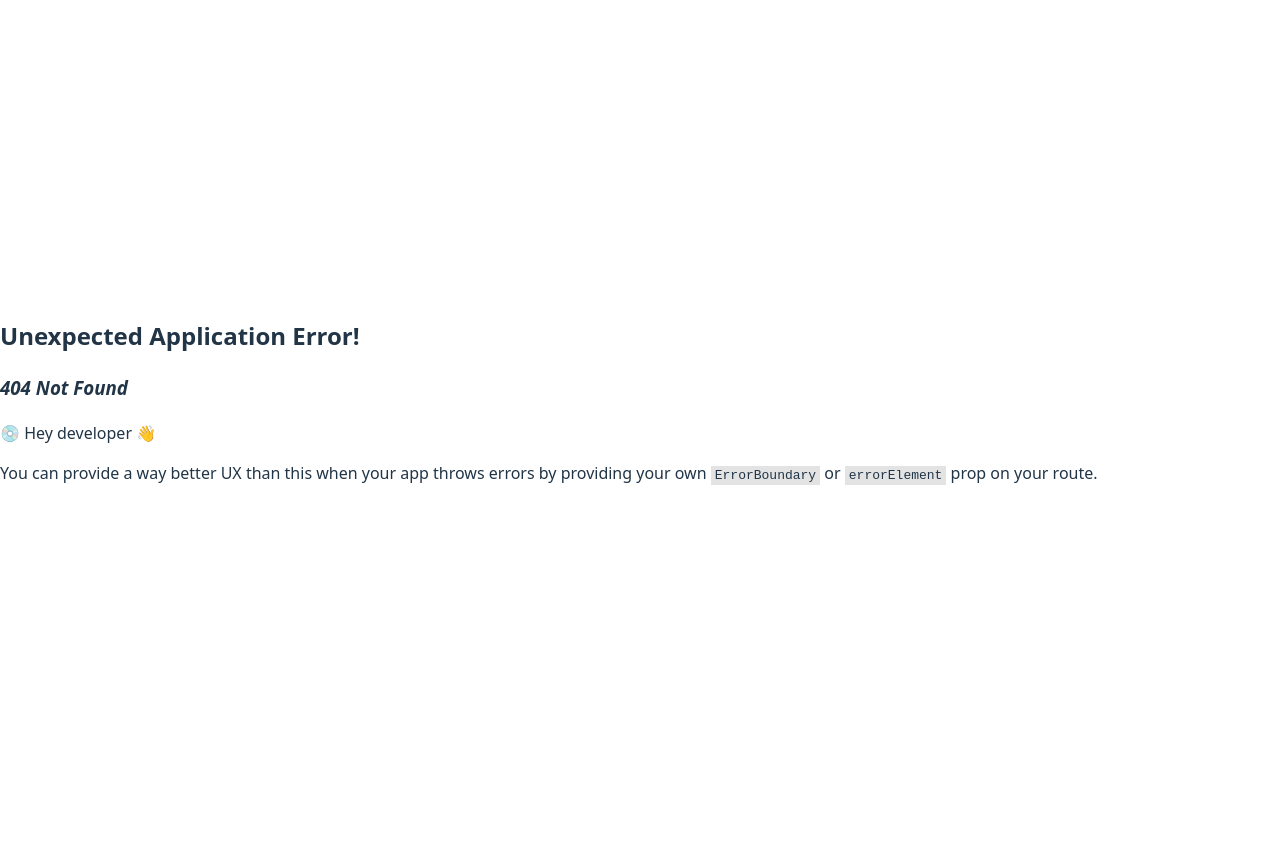
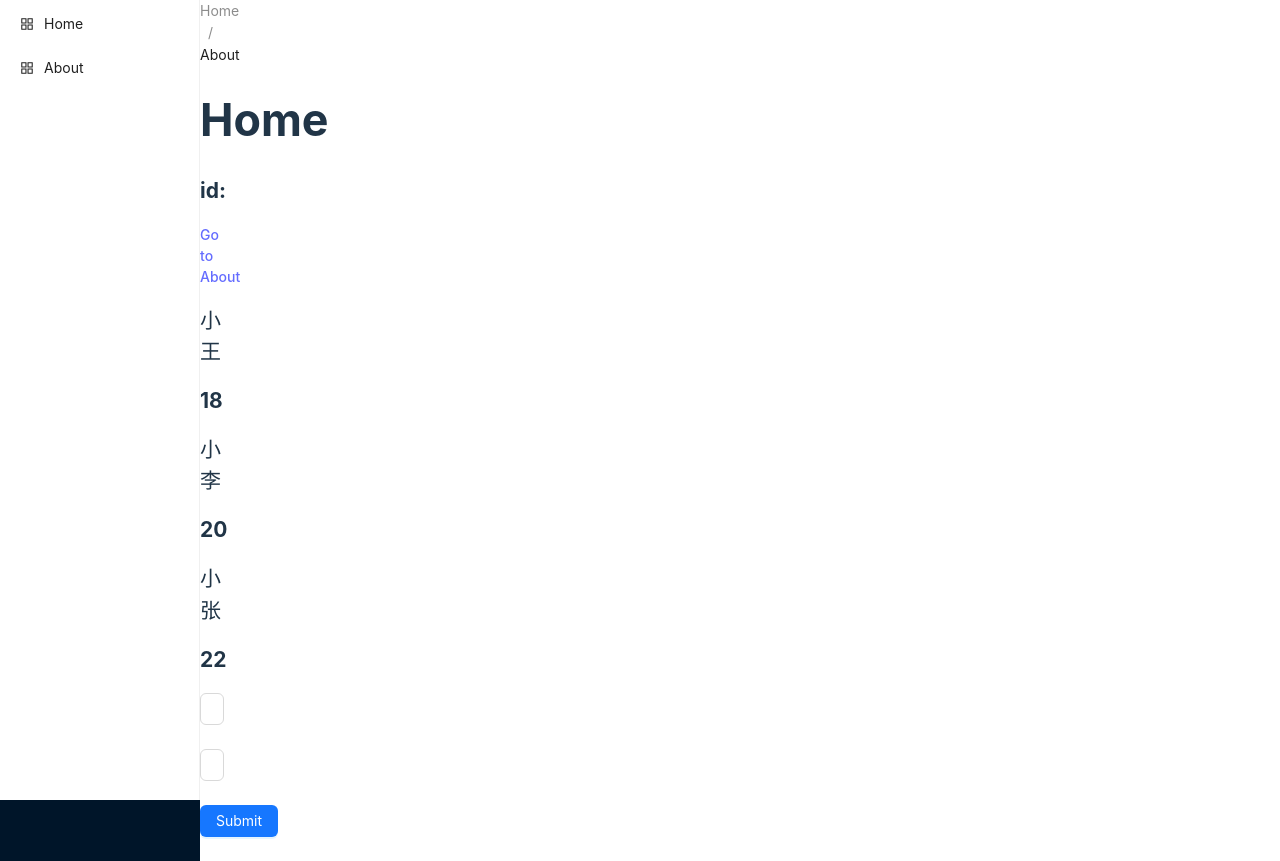
Before and after one commit to CrombastiC/react-, a React (Vite) app in the folder router/react-router/: page /home in a window 1280 px wide. Before the commit this address had no page. Before the commit the page ends 800 px from the top, so only its background shows below. Built offline with nearby package versions, Linux system fonts and the light colour scheme.

Commit message:
feat: 在 Home 组件中添加表单功能，支持数据提交和加载状态；更新路由配置以支持数据加载和提交处理

```diff
--- a/router/react-router/src/Pages/Home/index.tsx
+++ b/router/react-router/src/Pages/Home/index.tsx
@@ -1,10 +1,24 @@
-import { NavLink, useLocation, useParams } from "react-router";
+import { NavLink, useLocation, useParams,useLoaderData,useSubmit,useNavigation, useActionData } from "react-router";
+import { Form, Input, Button } from "antd";
 export default function Home() {
   //1.使用useParams获取路由参数
   const { id } = useParams();
   //2.使用useLocation获取路由信息
   const location = useLocation();
   console.log(location.search);//获取路由参数,但是需要解码
+  //3.使用useLoaderData获取路由数据
+  const {data,success}=useLoaderData();
+  console.log(data,success);
+  const submit=useSubmit();
+  const onFinish=(values:any)=>{
+    submit(values,{
+      method:'post',//默认是formdata
+      encType:'application/json'
+    });
+  }
+  const navigation=useNavigation();
+  const actionData=useActionData();
+  console.log(actionData);
   return (
     <div>
       <h1>Home</h1>
@@ -15,6 +29,25 @@ export default function Home() {
       <NavLink to="/about/beijing/20">Go to About</NavLink>
       {/* 使用state ,缺点只存在于当前会话,刷新后会丢失*/}
       {/* <NavLink to="/about" state={{ id: 123 }}>Go to About</NavLink> */}
+      {data.map((item:any)=>(
+        <div key={item.name}>
+          <h2>{item.name}</h2>
+          <h2>{item.age}</h2>
+        </div>
+      ))}
+
+
+      <Form onFinish={onFinish}>
+        <Form.Item label="name" name="name">
+          <Input />
+        </Form.Item>
+        <Form.Item label="age" name="age">
+          <Input />
+        </Form.Item>
+        <Form.Item>
+          <Button loading={navigation.state==="submitting"} type="primary" htmlType="submit">Submit</Button>
+        </Form.Item>
+      </Form>
     </div>
   );
 }
--- a/router/react-router/src/layout/Content/index.tsx
+++ b/router/react-router/src/layout/Content/index.tsx
@@ -11,5 +11,9 @@ export default function Content() {
       }
 
     </div>
+    // 三个状态
+    // idle 空闲
+    // loading 加载中 触发loader
+    // submitting 提交中 触发action
 
 }
--- a/router/react-router/src/router/index.ts
+++ b/router/react-router/src/router/index.ts
@@ -1,12 +1,17 @@
 // import {createMemoryRouter,createHashRouter, createBrowserRouter } from "react-router";
-import  { createBrowserRouter } from "react-router";
+import { createBrowserRouter } from "react-router";
 import Home from "../Pages/Home";
 import Layout from "../layout";
 //createHashRouter 不需要配置404 有#
 //createBrowserRouter 需要配置404
 //createMemoryRouter 路由存在内存里,一般用在非浏览器场合
 //createStaticRouter 服务器端渲染 SEO优化
-const sleep=(ms:number)=>new Promise((resolve)=>setTimeout(resolve,ms));
+const data = [
+  { name: '小王', age: 18 },
+  { name: '小李', age: 20 },
+  { name: '小张', age: 22 },
+]
+const sleep = (ms: number) => new Promise((resolve) => setTimeout(resolve, ms));
 //子路由不需要添加/
 //子路由默认是不显示的，需要父路由通过outlet组件显示
 //子路由层级可以无限嵌套，但是一般是2到3层
@@ -16,17 +21,28 @@ const router = createBrowserRouter([
     Component: Layout,
     children: [
       {
-        path: "home/:id",
+        path: "home",
         index: true,//默认路由
         Component: Home,
+        loader: async () => {
+          await sleep(2000);
+          return { data, success: true };
+        },
+        action:async({request})=>{
+          const formData=await request.json();
+          console.log(formData);
+          await sleep(2000);
+          data.push(formData);
+          return {success:true,message:'添加成功'};
+        }
       },
       {
         path: "about/:city/:age",
-        lazy:async()=>{
+        lazy: async () => {
           await sleep(2000);
-          const about=await import("../Pages/About");
+          const about = await import("../Pages/About");
           return {
-            Component:about.default
+            Component: about.default
           }
         }
       },
```
